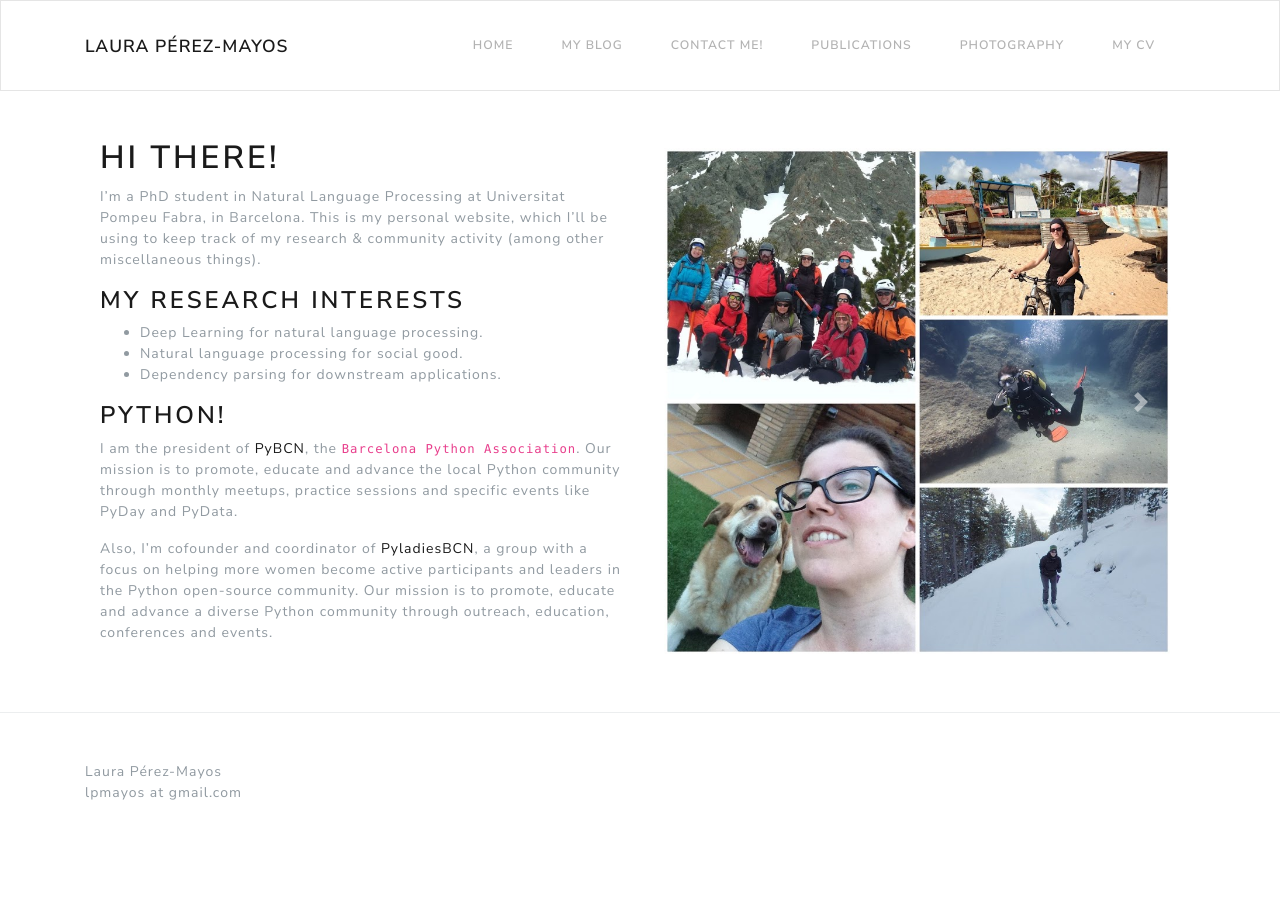
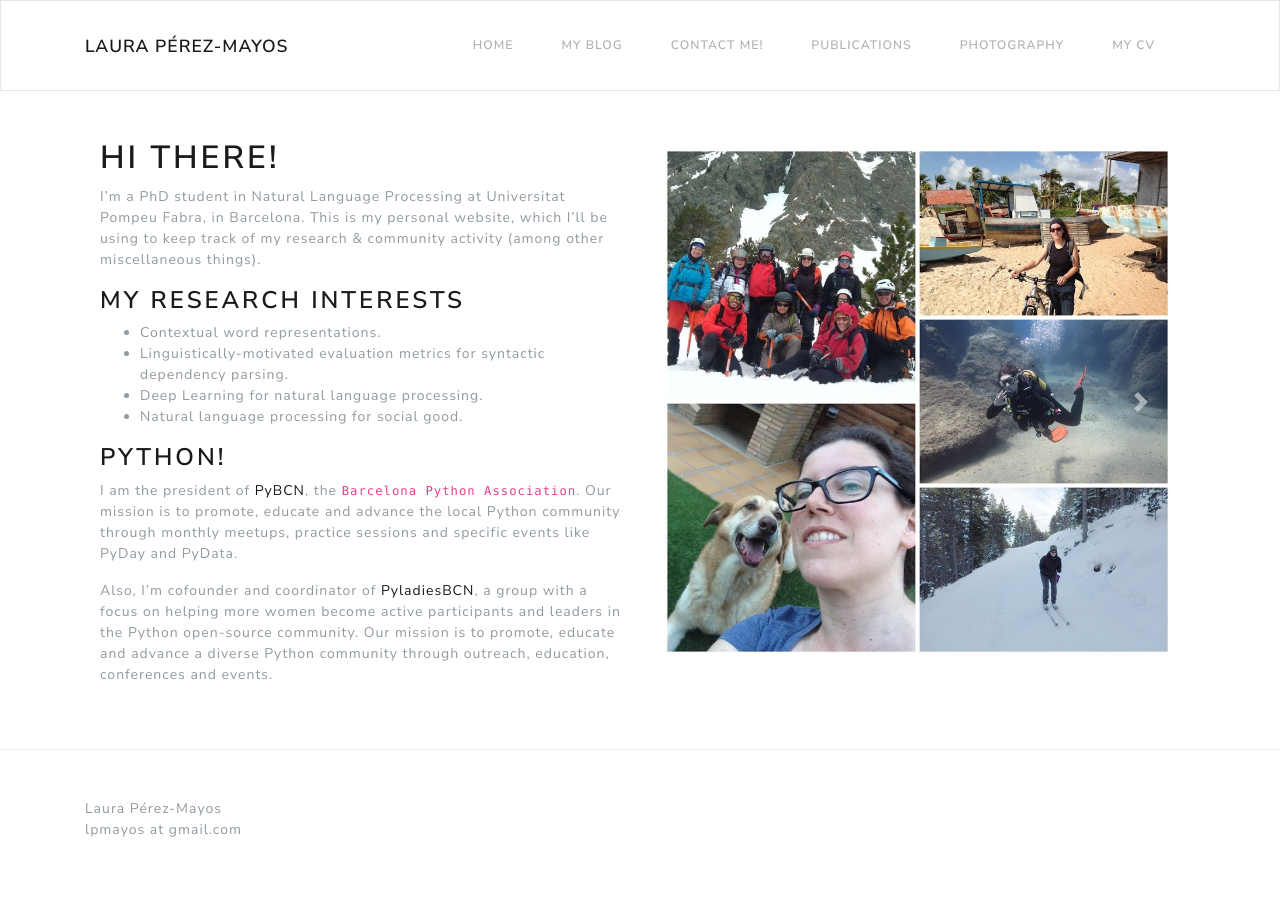
Before and after one commit to lpmayos/lpmayos.github.io, a Jekyll site: the page built from index.md, in a window 1280 px wide. Built offline with Jekyll 4.4.1, drawn with Linux system fonts in a browser that asks for light colours.

Commit message:
updated cv and reserach interests

```diff
--- a/index.md
+++ b/index.md
@@ -13,9 +13,10 @@ I'm a PhD student in Natural Language Processing at Universitat Pompeu Fabra, in
 
 ### My research interests
 
+* Contextual word representations.
+* Linguistically-motivated evaluation metrics for syntactic dependency parsing.
 * Deep Learning for natural language processing.
 * Natural language processing for social good.
-* Dependency parsing for downstream applications.
 
 
 ### Python!
```
Also changed, not shown: 1 other file.
